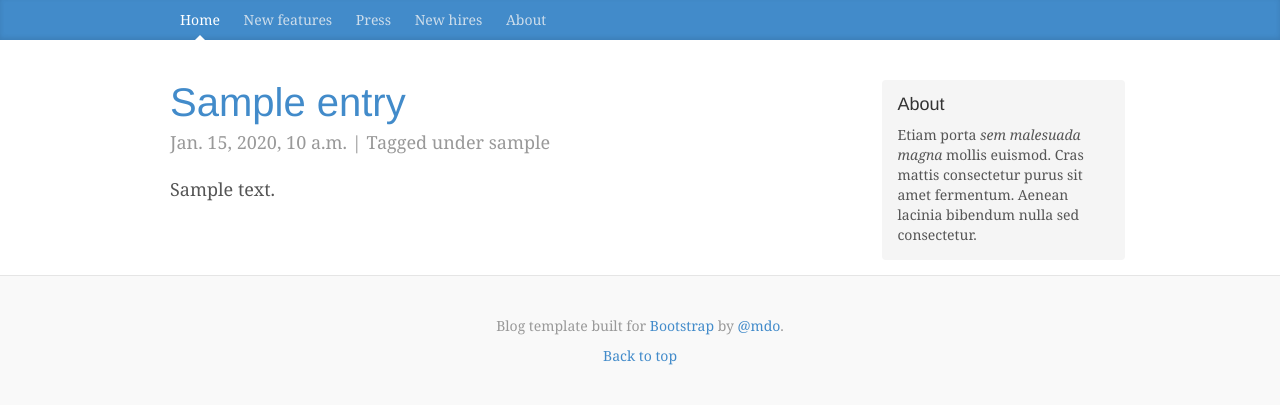
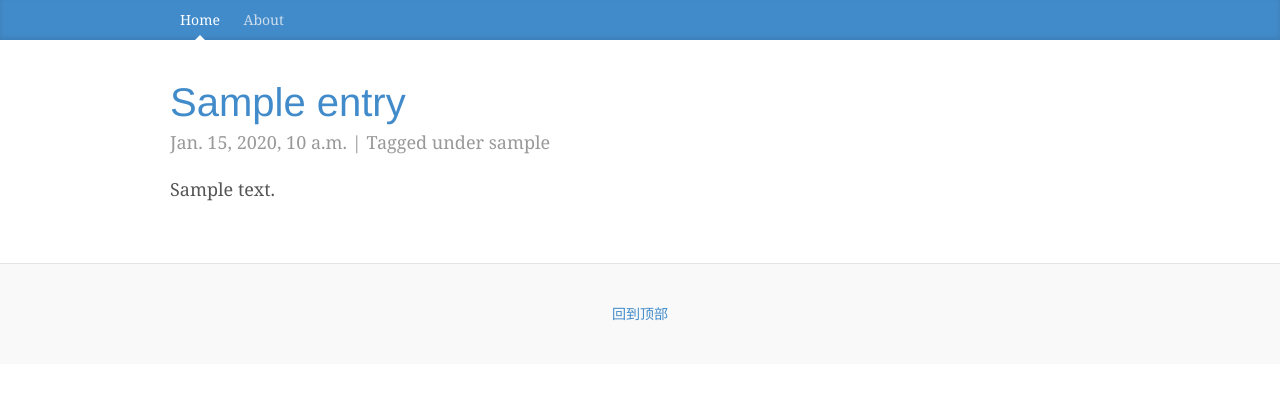
Before and after one commit to crazyqipython/blog, a Django app: page / in a window 1280 px wide. Shown: the top 405 px of the page. Run offline with Django 3.2, Linux system fonts and the light colour scheme; tables that the repository leaves empty hold one stand-in row (values such as "Sample post"); some libraries are stand-ins or nearby versions.

Commit message:
编码错误

```diff
--- a/blog/models.py
+++ b/blog/models.py
@@ -1,37 +1,41 @@
-from __future__ import unicode_literals
-
+#coding:utf-8
 from django.db import models
 from django.core.urlresolvers import reverse
 
+
 class Tag(models.Model):
-    slug = models.SlugField(max_length=200,unique=True)
+    slug = models.SlugField(max_length=200, unique=True)
+
     def __str__(self):
         return self.slug
 
-#????
+    class Meta:
+        verbose_name = "标签"
+        verbose_name_plural = "标签"
+
 class EntryQuerySet(models.QuerySet):
     def published(self):
-        return self.filter(publish = True)
+        return self.filter(publish=True)
+
 
 class Entry(models.Model):
-    """entry class"""
-    title = models.CharField(max_length = 200)
+    title = models.CharField(max_length=200)
     body = models.TextField()
-    slug = models.SlugField(max_length=200,unique = True)
+    slug = models.SlugField(max_length=200, unique=True)
     publish = models.BooleanField(default=True)
+    created = models.DateTimeField(auto_now_add=True)
     modified = models.DateTimeField(auto_now=True)
-    created = models.DateTimeField(auto_now_add=True)
-    tags = models.ManyToManyField(Tag)
-    #manage
+    tags = models.ManyToManyField(Tag,verbose_name='标签',)
+
     objects = EntryQuerySet.as_manager()
 
     def __str__(self):
         return self.title
 
     def get_absolute_url(self):
-        return reverse("entry_detail",kwargs = {"slug":self.slug})
+        return reverse("entry_detail", kwargs={"slug": self.slug})
 
     class Meta:
-        verbose_name = "Blog Entry"
-        verbose_name_plural = "Blog Entries"
+        verbose_name = "博客"
+        verbose_name_plural = "博客后台"
         ordering = ["-created"]
--- a/blog/views.py
+++ b/blog/views.py
@@ -4,7 +4,7 @@ from . import models
 class BlogIndex(generic.ListView):
     queryset = models.Entry.objects.published()
     template_name = 'home.html'
-    paginate_by = 4
+    paginate_by = 2
 
 class BlogDetail(generic.DetailView):
     model = models.Entry
--- a/templates/base.html
+++ b/templates/base.html
@@ -9,7 +9,7 @@
     <meta name="author" content="">
     <link rel="icon" href="{% static "icons/favicon.ico" %}">
     <link href="/feed/" rel="alternate" type="application/rss+xml" title="Q Blog Feed" />
-    <title>Blog Template for Bootstrap</title>
+    <title>umisk blog</title>
 
     <!-- Bootstrap core CSS -->
     <link href="{% static "css/bootstrap.min.css" %}" rel="stylesheet">
@@ -30,9 +30,9 @@
       <div class="container">
         <nav class="blog-nav">
           <a class="blog-nav-item active" href="{% url "index" %}">Home</a>
-          <a class="blog-nav-item" href="#">New features</a>
+          <!--<a class="blog-nav-item" href="#">New features</a>
           <a class="blog-nav-item" href="#">Press</a>
-          <a class="blog-nav-item" href="#">New hires</a>
+          <a class="blog-nav-item" href="#">New hires</a>-->
           <a class="blog-nav-item" href="#">About</a>
         </nav>
       </div>
@@ -47,18 +47,18 @@
 
       <div class="row">
 
-        <div class="col-sm-8 blog-main">
+        <div class="col-sm-12 blog-main">
           {% block blog_entries %} {% endblock %}
 
           {% if is_paginated %}
             <ul class="pager">
-              <li {% if not page_obj.has_previous %}class="disabled"{% endif %}><a {% if page_obj.has_previous %}href="?page={{ page_obj.previous_page_number }}"{% endif %}>Prev</a></li>
-              <li {% if not page_obj.has_next %}class="disabled"{% endif %}><a {% if page_obj.has_next %}href="?page={{ page_obj.next_page_number }}"{% endif %}>Next</a></li>
+              <li {% if not page_obj.has_previous %}class="disabled"{% endif %}><a {% if page_obj.has_previous %}href="?page={{ page_obj.previous_page_number }}"{% endif %}>前一页</a></li>
+              <li {% if not page_obj.has_next %}class="disabled"{% endif %}><a {% if page_obj.has_next %}href="?page={{ page_obj.next_page_number }}"{% endif %}>后一页</a></li>
             </ul>
     {% endif %}
         </div><!-- /.blog-main -->
 
-        <div class="col-sm-3 col-sm-offset-1 blog-sidebar">
+        <!--<div class="col-sm-3 col-sm-offset-1 blog-sidebar">
           <div class="sidebar-module sidebar-module-inset">
             <h4>About</h4>
             <p>Etiam porta <em>sem malesuada magna</em> mollis euismod. Cras mattis consectetur purus sit amet fermentum. Aenean lacinia bibendum nulla sed consectetur.</p>
@@ -70,9 +70,9 @@
     </div><!-- /.container -->
 
     <div class="blog-footer">
-      <p>Blog template built for <a href="http://getbootstrap.com">Bootstrap</a> by <a href="https://twitter.com/mdo">@mdo</a>.</p>
+      <!--<p>Blog template built for <a href="http://getbootstrap.com">Bootstrap</a> by <a href="https://twitter.com/mdo">@mdo</a>.</p>-->
       <p>
-        <a href="#">Back to top</a>
+        <a href="#">回到顶部</a>
       </p>
     </div>
 
```
